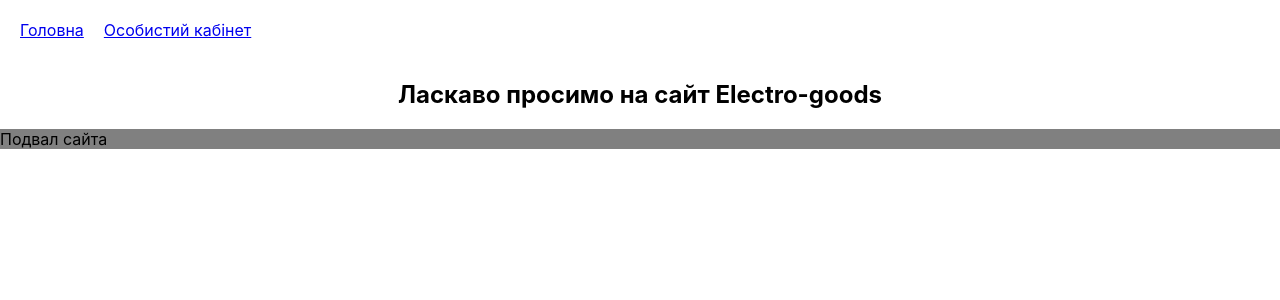
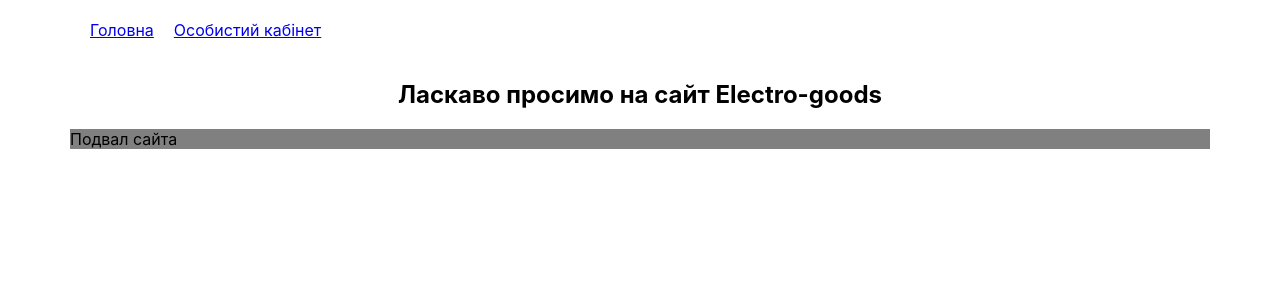
Before and after one commit to TheK0S/electro-goods, a React (Create React App) app: page / in a window 1280 px wide. Shown: the top 300 px of the page. Built offline with nearby package versions, Linux system fonts and the light colour scheme.

Commit message:
add grid-container for all application

```diff
--- a/src/App.scss
+++ b/src/App.scss
@@ -0,0 +1 @@
+@import "variables";
--- a/src/App.tsx
+++ b/src/App.tsx
@@ -12,16 +12,20 @@
 import User from './interfaces/User'
 import { Header } from './components/Header/Header';
 import { PersonalArea } from './pages/PersonalArea/PersonalArea';
-import './index.css';
+import './App.scss';
 
 const App = () => {
 
   const Root = () => {
     return (
-      <div className="container">
+      <div className="grid-container">
+        <div></div>
+        <div>
           <Header />
           <Outlet />
           <Footer />
+        </div>
+        <div></div>
       </div>
       );
   };
```
Lines whose indentation alone changed are shown as unchanged.
